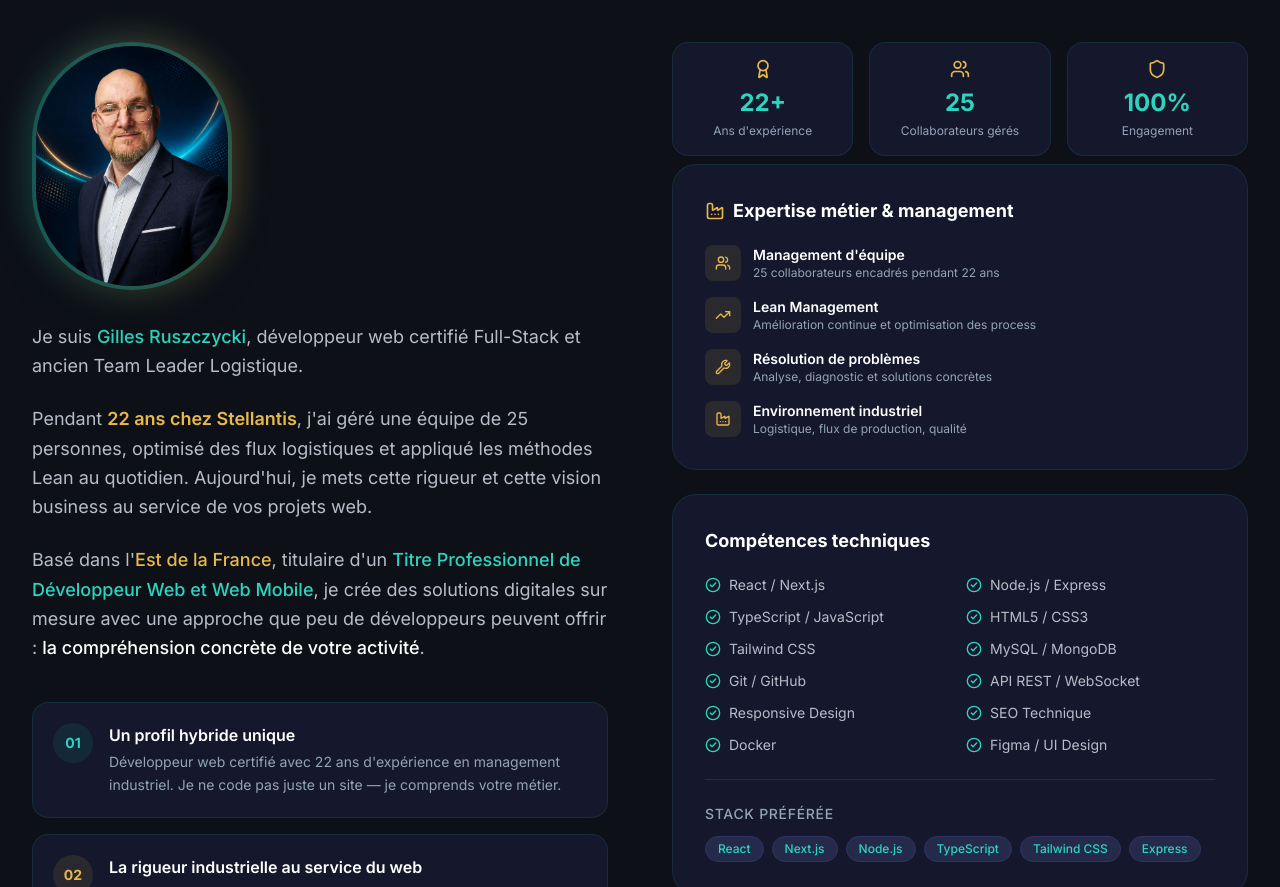
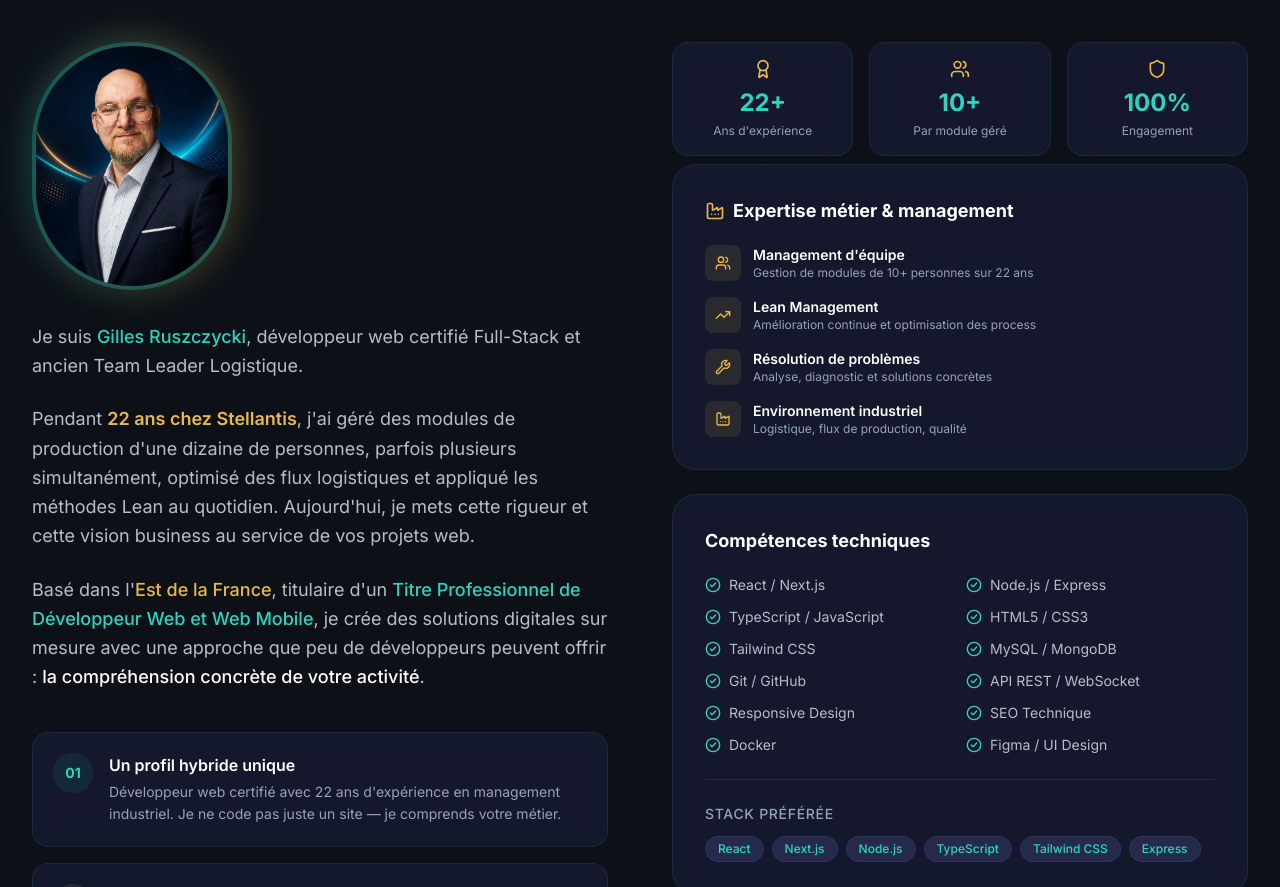
Before and after one commit to gilles-rusz/webrgest-site, a Next.js app: page / in a window 1280 px wide. Shown: the part 2300-3187 px from the top of the page. Built offline with nearby package versions, Linux system fonts and the light colour scheme.

Commit message:
Corriger description équipe : modules de 10+ personnes au lieu de 25
Co-Authored-By: gilles-dev <bnvc.x@outlook.com>

```diff
--- a/src/app/api/chat/route.ts
+++ b/src/app/api/chat/route.ts
@@ -8,7 +8,7 @@ LANGUE : Détecte automatiquement la langue du visiteur et réponds dans la mêm
 - Site web : https://webrgest.fr
 - Email : contact@webrgest.fr
 - Fondateur : Gilles Ruszczycki, développeur web certifié Full-Stack
-- Expérience : 22 ans de management industriel chez Stellantis (gestion d'une équipe de 25 personnes, Lean Management, optimisation des flux logistiques)
+- Expérience : 22 ans de management industriel chez Stellantis (gestion de modules de production d'une dizaine de personnes, Lean Management, optimisation des flux logistiques)
 - Zone d'activité : Est de la France (Alsace, Lorraine, Franche-Comté) et Grand-Duché de Luxembourg
 
 SERVICES ET TARIFS :
--- a/src/components/About.tsx
+++ b/src/components/About.tsx
@@ -20,7 +20,7 @@ const techSkills = [
 ];
 
 const businessSkills = [
-  { icon: Users, title: "Management d'équipe", desc: "25 collaborateurs encadrés pendant 22 ans" },
+  { icon: Users, title: "Management d'équipe", desc: "Gestion de modules de 10+ personnes sur 22 ans" },
   { icon: TrendingUp, title: "Lean Management", desc: "Amélioration continue et optimisation des process" },
   { icon: Wrench, title: "Résolution de problèmes", desc: "Analyse, diagnostic et solutions concrètes" },
   { icon: Factory, title: "Environnement industriel", desc: "Logistique, flux de production, qualité" },
@@ -104,7 +104,7 @@ export default function About() {
               <p className="text-lg text-slate-300 leading-relaxed">
                 Pendant{" "}
                 <span className="text-gold-400 font-semibold">22 ans chez Stellantis</span>,
-                j&apos;ai géré une équipe de 25 personnes, optimisé des flux logistiques
+                j&apos;ai géré des modules de production d&apos;une dizaine de personnes, parfois plusieurs simultanément, optimisé des flux logistiques
                 et appliqué les méthodes Lean au quotidien. Aujourd&apos;hui, je mets
                 cette rigueur et cette vision business au service de vos projets web.
               </p>
@@ -166,7 +166,7 @@ export default function About() {
             <div className="grid grid-cols-3 gap-4 mb-2">
               {[
                 { stat: "22+", label: "Ans d'expérience", icon: Award },
-                { stat: "25", label: "Collaborateurs gérés", icon: Users },
+                { stat: "10+", label: "Par module géré", icon: Users },
                 { stat: "100%", label: "Engagement", icon: Shield },
               ].map((item, i) => {
                 const Icon = item.icon;
```
